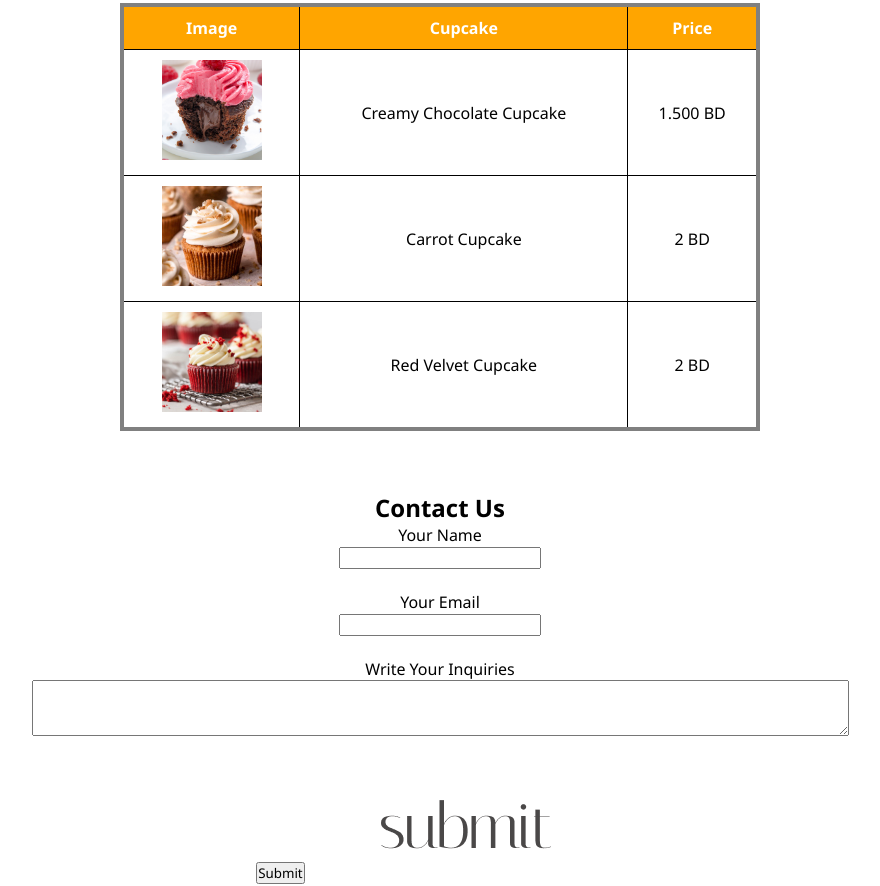
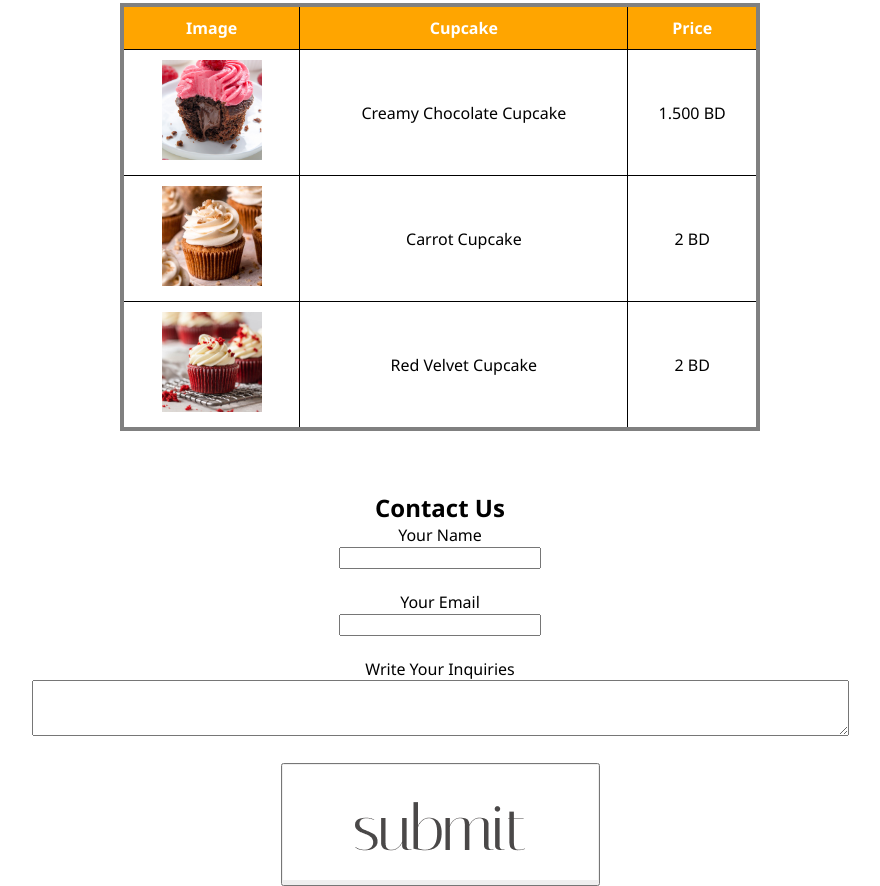
Before and after one commit to AlrababAhmed/Lovely-Bakery-Shop, a plain HTML site: page index.html in a window 1280 px wide. Shown: the part 627-1513 px from the top of the page, without its empty margins (200-1080 px from the left). Drawn offline with Linux system fonts and the light colour scheme.

Commit message:
index.html

```diff
--- a/index.html
+++ b/index.html
@@ -60,10 +60,12 @@
       <label for="message">Write Your Inquiries</label><br>
       <textarea id="message" rows="3" cols="100" required></textarea><br><br>
 
-      <button type="submit">Submit</button>
-      <img src="submit.png" alt="Submit"/>
-    </form>
+      <button type="submit" id="SubmitBtn">
+   <img src="submit.png" alt="Submit"/>
+   </button>
+   </form>
   </section>
+
 
   <script src="script.js"></script>
 </body>
```
